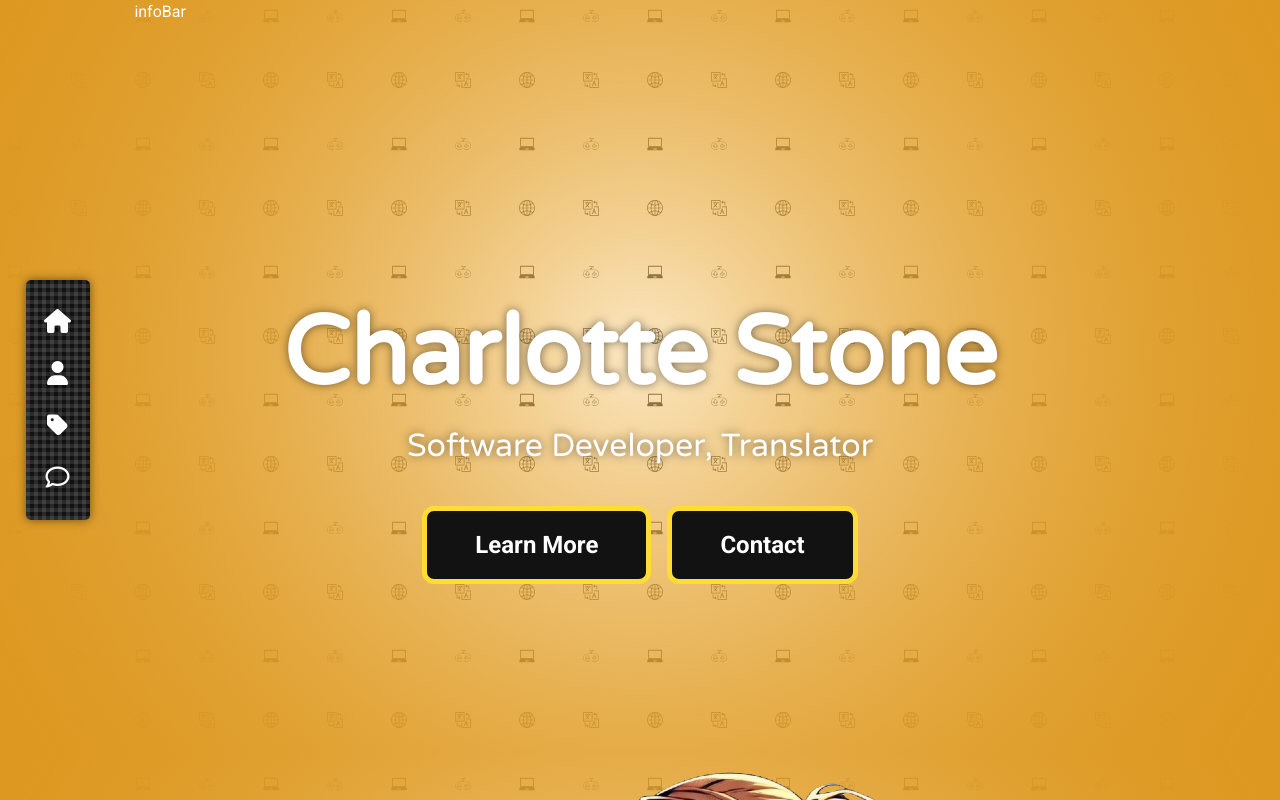
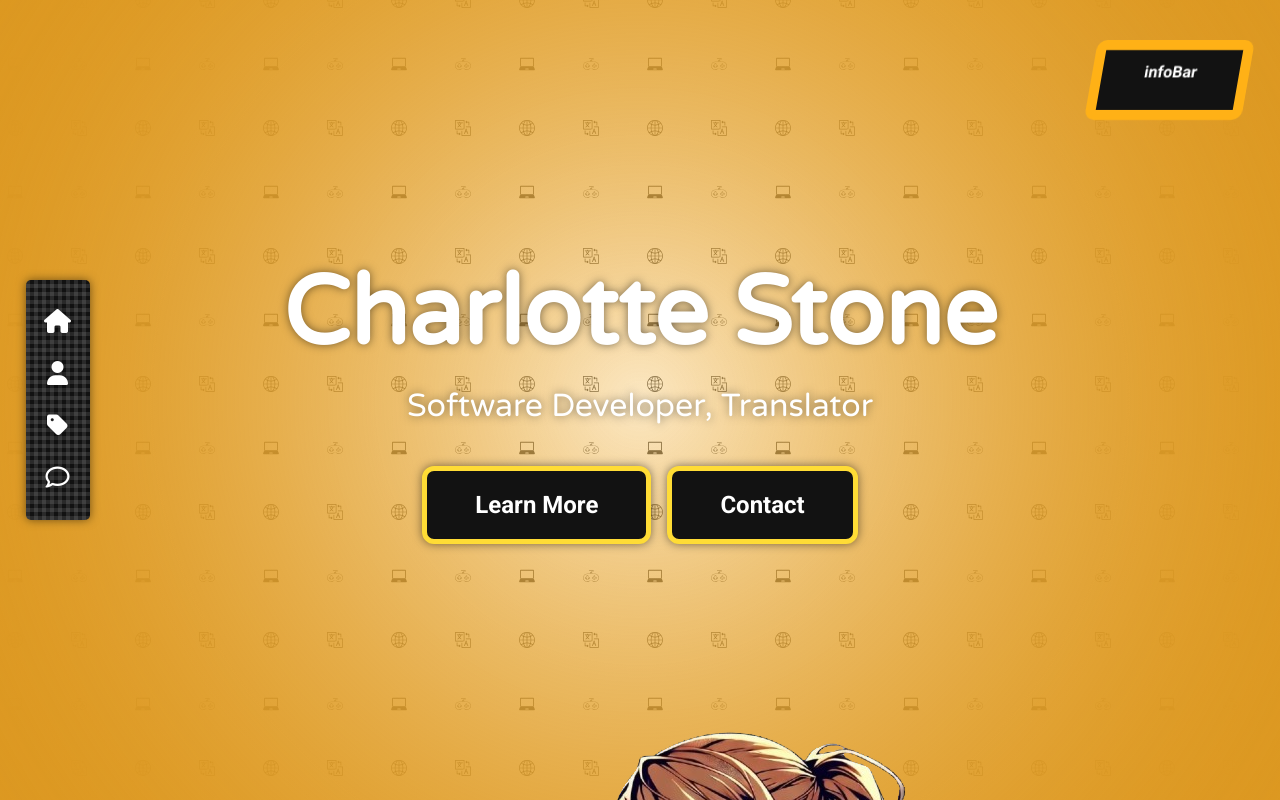
Before and after one commit to Terafora/profile-version-3, a React (Create React App) app: page / in a window 1280 px wide. Shown: the top 800 px of the page. Built offline with nearby package versions, Linux system fonts and the light colour scheme.

Commit message:
Style InfoBar

```diff
--- a/src/App.css
+++ b/src/App.css
@@ -7,6 +7,7 @@ body {
     padding: 0;
     box-sizing: border-box;
     color: #fff;
+    position: relative;
 }
 
 .bg {
@@ -114,7 +115,7 @@ nav {
     transition: 0.3s;
     font-weight: 700;
     font-size: 1.5em;
-    drop-shadow: 0 0 10px rgba(0, 0, 0, 0.5);
+    box-shadow: 0 0 10px rgba(0, 0, 0, 0.5);
 }
 
 .btn-learn:hover {
@@ -219,6 +220,7 @@ nav {
 
 /* Nav settings for larger screens */
 @media (min-width: 992px) {
+
     .navbar {
         height: 100vh;
     }
@@ -276,7 +278,7 @@ nav {
         background-repeat: repeat;
         border: none;
         border-radius: 5px;
-        drop-shadow: 0 0 10px rgba(0, 0, 0, 0.5);
+        text-shadow: 0 0 10px rgba(0, 0, 0, 0.5);
     }
 
     .language-item {
@@ -288,6 +290,25 @@ nav {
         background: rgba(0, 0, 0, 0.1);
         cursor: pointer;
         color: #FFDC35;
+    }
+
+    .infobar {
+        position: fixed;
+        white-space: nowrap;
+        top: 2.5rem;
+        right: 2rem;
+        max-width: 30rem;
+        z-index: 1000;
+        padding: 10px;
+        background-color: #121212;
+        border: #FFB116 10px solid;
+        border-radius: 10px;
+        color: #fff;
+        font-weight: 700;
+        overflow: hidden;
+        transform: skew(-10deg);
+        display: flex;
+        align-items: center;
     }
 
     .main-container {
```
